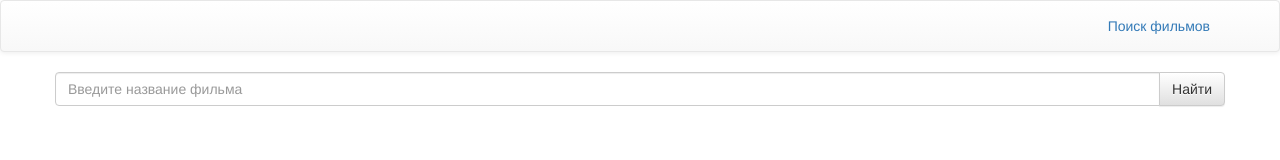
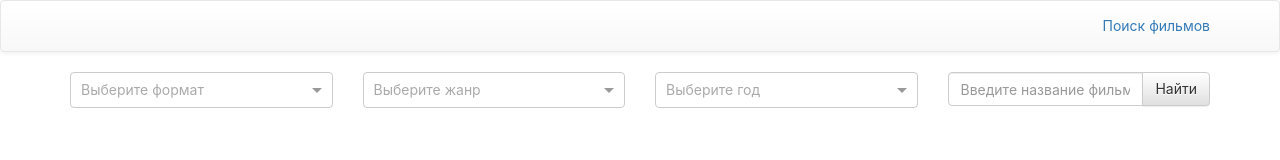
Before and after one commit to codyfet/search-movies, a React app: page / in a window 1280 px wide. Built offline with nearby package versions, Linux system fonts and the light colour scheme.

Commit message:
Добавил фильтры

```diff
--- a/package.json
+++ b/package.json
@@ -46,6 +46,7 @@
     "react-dom": "^16.3.1",
     "react-redux": "^5.0.7",
     "react-router-dom": "^4.2.2",
+    "react-select": "^1.2.1",
     "redux": "^3.7.2"
   }
 }
--- a/src/components/MoviesTable.js
+++ b/src/components/MoviesTable.js
@@ -7,7 +7,7 @@ export class MoviesTable extends Component {
     render () {
         const { movies } = this.props;
         return (
-            <Table className="movies" bordered condensed hover>
+            <Table className="movies" striped>
                 <thead>
                     <tr>
                         <th></th>
--- a/src/containers/SearchPage.js
+++ b/src/containers/SearchPage.js
@@ -1,16 +1,18 @@
 import React, { Component } from 'react';
-import { Grid, Row, InputGroup, FormControl, Button } from 'react-bootstrap';
-import axios from "axios";
+import { Grid, Row, Col, InputGroup, FormControl, Button } from 'react-bootstrap';
 import { MoviesTable } from '../components/MoviesTable.js';
 import { connect } from 'react-redux';
 import { createSearchMoviesStartAction, createSearchMoviesSuccessAction, createSearchMoviesFailureAction } from '../actions/actions.js';
+import { searchMovies } from '../services/service.js';
 import { PropTypes } from 'prop-types';
-
-const API_KEY = "37662c76ffc19e5cd1b95f37d77155fc";
+import Select from 'react-select';
 
 class SearchPage extends Component {
 
     state = {
+        format: null,
+        genre: null,
+        year: null,
         searchValue: "",
     }
 
@@ -27,11 +29,11 @@ class SearchPage extends Component {
      * Обработчки нажатия на кнопку "Найти".
      */
     handleButtonClick = () => {
-        const { searchValue } = this.state;
+        const { searchValue, year } = this.state;
 
         this.props.moviesSearchStart();
 
-        axios.get(`https://api.themoviedb.org/3/search/movie?api_key=${API_KEY}&language=ru-RU&query=${searchValue}&page=1&include_adult=false`)
+        searchMovies(searchValue, year)
             .then((response) => {
                 this.props.moviesSearchSuccess(response.data.results)
             })
@@ -41,12 +43,26 @@ class SearchPage extends Component {
 
     }
 
-    /**
-     * Рисует поле для поиска.
-     */
+    handleFormatChange = (option) => {
+        this.setState({
+            "format": option ? option.value : null
+        })
+    }
+
+    handleGenreChange = (option) => {
+        this.setState({
+            "genre": option ? option.value : null
+        })
+    }
+
+    handleYearChange = (option) => {
+        this.setState({
+            "year": option ? option.value : null
+        })
+    }
+
     renderSearchField = () => {
         return (
-            <Row>
             <InputGroup>
                 <FormControl
                     className="searchField"
@@ -64,6 +80,104 @@ class SearchPage extends Component {
             </Button>
                 </InputGroup.Button>
             </InputGroup>
+        )
+    }
+
+    renderFormatFilter = () => {
+        const options = [
+            {
+                label: "Кино",
+                value: "Кино"
+            },
+            {
+                label: "Сериал",
+                value: "Сериал"
+            }
+        ];
+
+        console.log(options.find(item => {console.log(item); return item.value === this.state.format}))
+
+        return (
+            <Select
+                name="format"
+                placeholder="Выберите формат"
+                searchable={false}
+                options={options}
+                value={options.find(item => item.value === this.state.format)}
+                onChange={this.handleFormatChange}
+            />
+        )
+    }
+
+    renderGenreFilter = () => {
+        const options = [
+            {
+                label: "Триллер",
+                value: "Триллер"
+            },
+            {
+                label: "Боевик",
+                value: "Боевик"
+            },
+            {
+                label: "Мелодрамма",
+                value: "Мелодрамма"
+            }
+        ];
+        return (
+            <Select
+                name="genre"
+                placeholder="Выберите жанр"
+                searchable={false}
+                options={options}
+                value={options.find(item => item.value === this.state.genre)}
+                onChange={this.handleGenreChange}
+            />
+        )
+    }
+
+    renderYearFilter = () => {
+        const options = [
+            {
+                label: "2000",
+                value: "2000"
+            },
+            {
+                label: "2001",
+                value: "2001"
+            },
+            {
+                label: "2001",
+                value: "2001"
+            }
+        ];
+        return (
+            <Select
+                name="year"
+                placeholder="Выберите год"
+                searchable={false}
+                options={options}
+                value={options.find(item => item.value === this.state.year)}
+                onChange={this.handleYearChange}
+            />
+        )
+    }
+
+    renderFilters = () => {
+        return (
+            <Row>
+                <Col md={3}>
+                    {this.renderFormatFilter()}
+                </Col>
+                <Col md={3}>
+                    {this.renderGenreFilter()}
+                </Col>
+                <Col md={3}>
+                    {this.renderYearFilter()}
+                </Col>
+                <Col md={3}>
+                    {this.renderSearchField()}
+                </Col>
             </Row>
         )
     }
@@ -88,7 +202,7 @@ class SearchPage extends Component {
     render = () => {
         return (
             <Grid>
-                {this.renderSearchField()}
+                {this.renderFilters()}
                 {this.renderTable()}
             </Grid>
         )
--- a/src/index.html
+++ b/src/index.html
@@ -13,6 +13,8 @@
     <!-- Optional theme -->
     <link rel="stylesheet" href="https://maxcdn.bootstrapcdn.com/bootstrap/3.3.7/css/bootstrap-theme.min.css" integrity="sha384-rHyoN1iRsVXV4nD0JutlnGaslCJuC7uwjduW9SVrLvRYooPp2bWYgmgJQIXwl/Sp"
         crossorigin="anonymous">
+
+    <link rel="stylesheet" href="https://unpkg.com/react-select@1.2.1/dist/react-select.css">
 </head>
 
 <body>
--- a/src/index.js
+++ b/src/index.js
@@ -5,39 +5,9 @@ import {createStore} from 'redux';
 import {Provider} from 'react-redux';
 
 import {App} from './components/App.js';
+import {reducer} from './reducers/reducer.js'
 
 import './main.less';
-
-const reducer = (state, action) => {
-    if (state === undefined) {
-        state = {
-            movies: [],
-            isLoading: false,
-            isError: false
-        }
-        return state;
-    }
-
-    let newState = Object.assign({}, state);
-
-    switch (action.type) {
-        case "SEARCH_MOVIES_START":
-            newState.isLoading = true;
-            break;
-        case "SEARCH_MOVIES_SUCCESS":
-            newState.isLoading = false;
-            newState.movies = action.payload;
-            break;
-        case "SEARCH_MOVIES_FAILURE":
-            newState.isLoading = false;
-            newState.isError = true;
-            break;
-        default:
-            return state;
-    }
-
-    return newState;
-}
 
 const store = createStore(reducer);
 
--- a/src/main.less
+++ b/src/main.less
@@ -1,3 +1,11 @@
+body {
+    font-family: "Montserrat", -apple-system, system-ui, BlinkMacSystemFont, "Segoe UI", Roboto, "Helvetica Neue", Arial, sans-serif;
+}
+
 .table-panel {
-    margin-top: 15px;
+    margin-top: 25px;
+
+    th, td {
+        text-align: center;
+    }
 }
--- /dev/null
+++ b/src/reducers/reducer.js
@@ -0,0 +1,37 @@
+/**
+ * Функция-редьюсер.
+ *
+ * @param {*} state Глобальный стейт приложения.
+ * @param {*} action Текущее действие.
+ */
+export const reducer = (state, action) => {
+
+    if (state === undefined) {
+        state = {
+            movies: [],
+            isLoading: false,
+            isError: false
+        }
+        return state;
+    }
+
+    let newState = Object.assign({}, state);
+
+    switch (action.type) {
+        case "SEARCH_MOVIES_START":
+            newState.isLoading = true;
+            break;
+        case "SEARCH_MOVIES_SUCCESS":
+            newState.isLoading = false;
+            newState.movies = action.payload;
+            break;
+        case "SEARCH_MOVIES_FAILURE":
+            newState.isLoading = false;
+            newState.isError = true;
+            break;
+        default:
+            return state;
+    }
+
+    return newState;
+}
--- /dev/null
+++ b/src/services/service.js
@@ -0,0 +1,8 @@
+import axios from "axios";
+
+const API_KEY = "37662c76ffc19e5cd1b95f37d77155fc";
+
+export const searchMovies = (searchValue, year) => {
+    const yearParam = year ? `&year=${year}` : '';
+    return axios.get(`https://api.themoviedb.org/3/search/movie?api_key=${API_KEY}&language=ru-RU&query=${searchValue}&page=1&include_adult=false` + yearParam);
+}
```
Also changed, not shown: 1 other file. Lines whose indentation alone changed are shown as unchanged.
